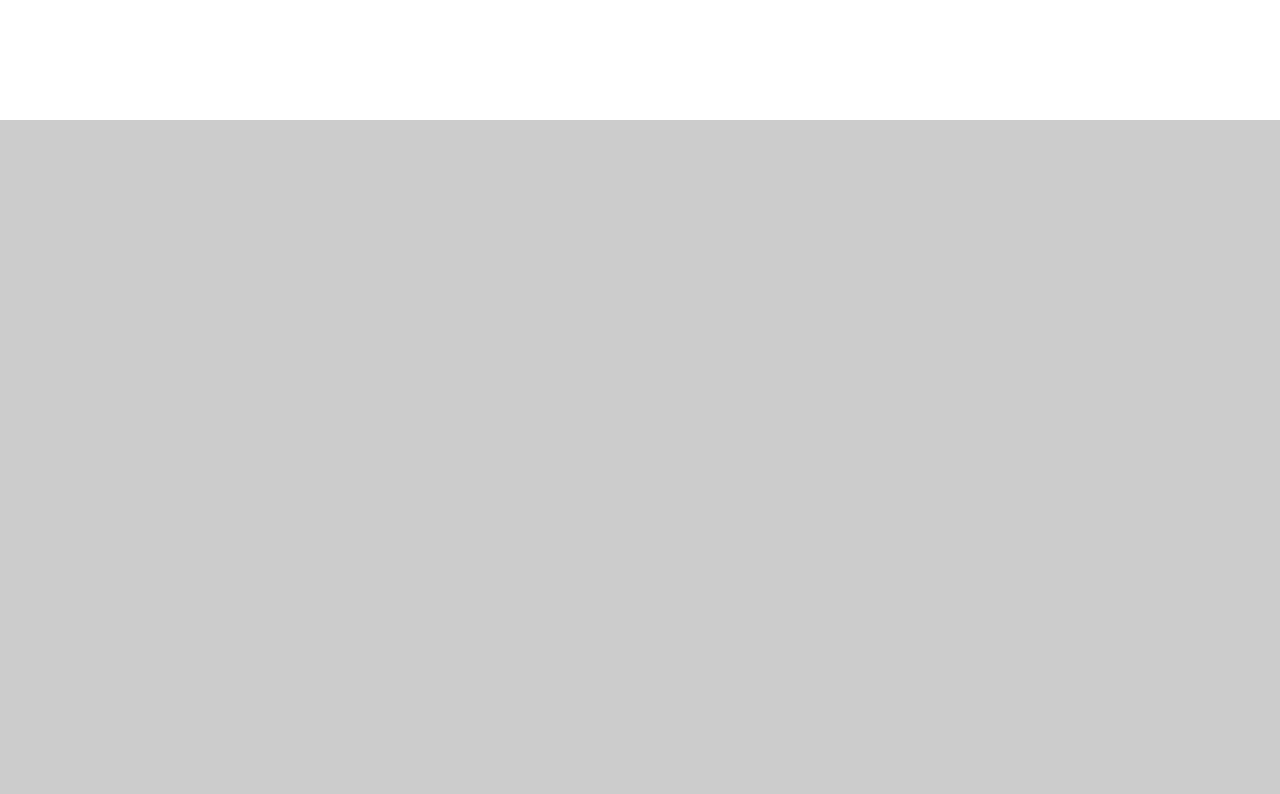
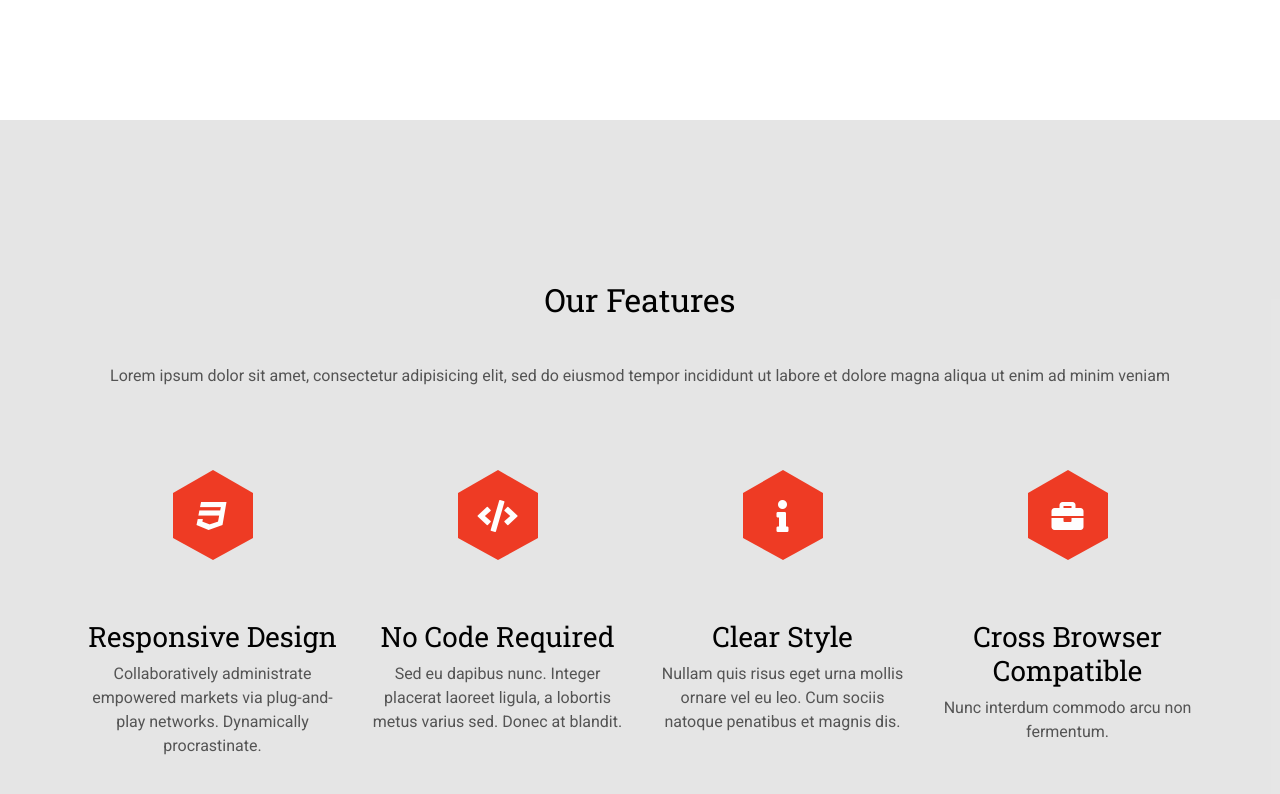
Before and after one commit to aleksandr-onopriyenko/landing-page, a website: page index.html in a window 1280 px wide. Shown: the part 1480-2274 px from the top of the page. Drawn offline with Linux system fonts and the light colour scheme.

Commit message:
finish features-section

```diff
--- a/assets/scss/_common.scss
+++ b/assets/scss/_common.scss
@@ -6,6 +6,8 @@ html {
 
 body {
   overflow: hidden;
+
+  color: $color-gray;
 
   font-family: $font-main;
 }
@@ -18,6 +20,16 @@ section {
 
 @for $i from 1 through 6 {
   h#{$i} {
+    color: $color-dark;
+
     font-family: $font-header;
   }
 }
+
+.about,
+.features {
+  @extend %section;
+  &-title {
+    @extend %section-title;
+  }
+}
--- a/assets/scss/_extends.scss
+++ b/assets/scss/_extends.scss
@@ -14,7 +14,8 @@
   }
 }
 
-%section-title {
+%section-title,
+%section-subtitle {
   margin-bottom: 22.5px;
 
   @include lg-md {
--- a/assets/scss/sections/_about.scss
+++ b/assets/scss/sections/_about.scss
@@ -1,10 +1,3 @@
-.about {
-  @extend %section;
-  &-title {
-    @extend %section-title;
-  }
-}
-
 .list-group {
   margin-top: -12px;
   margin-bottom: 18px;
@@ -28,9 +21,3 @@
     }
   }
 }
-
-.test {
-  background-color: #cccccc;
-
-  @extend %section;
-}
--- a/assets/scss/sections/_features.scss
+++ b/assets/scss/sections/_features.scss
@@ -0,0 +1,92 @@
+.features {
+  background-color: rgba($color-gray, 0.15);
+
+  &-subtitle {
+    @extend %section-subtitle;
+  }
+
+  &-item {
+    &__icon {
+      position: relative;
+
+      width: 80px;
+      height: 45px;
+      margin: 60px auto 82px;
+
+      color: $color-light;
+      background: $color-accent;
+
+      font-size: 2rem;
+
+      @include lg-md {
+        margin-top: 68px;
+      }
+      @include md {
+        width: 68px;
+        height: 38px;
+        margin-top: 60px;
+        margin-bottom: 70px;
+
+        font-size: 1.5rem;
+        &:before {
+          top: -19px;
+
+          border-right-width: 34px;
+          border-bottom-width: 19px;
+          border-left-width: 34px;
+        }
+        &:after {
+          bottom: -19px;
+
+          border-top-width: 19px;
+          border-right-width: 34px;
+          border-left-width: 34px;
+        }
+      }
+
+      &:before {
+        position: absolute;
+        top: -23px;
+        left: 0;
+
+        width: 0;
+        height: 0;
+
+        content: "";
+
+        border-right: 40px solid transparent;
+        border-bottom: 23px solid $color-accent;
+        border-left: 40px solid transparent;
+      }
+
+      &:after {
+        position: absolute;
+        bottom: -22px;
+        left: 0;
+
+        width: 0;
+        height: 0;
+
+        content: "";
+
+        border-top: 22px solid $color-accent;
+        border-right: 40px solid transparent;
+        border-left: 40px solid transparent;
+      }
+
+      i {
+        position: absolute;
+        top: 50%;
+        left: 50%;
+
+        transform: translate(-50%, -50%);
+      }
+    }
+
+    &-description {
+      &__text {
+        color: $color-gray;
+      }
+    }
+  }
+}
--- a/index.html
+++ b/index.html
@@ -199,7 +199,70 @@
 
   </section>
 
-  <section class="test"></section>
+  <section class="features">
+    <div class="container">
+      <div class="row">
+        <div class="col-12">
+          <h2 class="features-title text-center" data-aos="fade-up">Our Features</h2>
+        </div>
+        <div class="col-12">
+          <p class="features-subtitle text-center" data-aos="fade-up" data-aos-delay="200">Lorem ipsum dolor sit amet,
+            consectetur
+            adipisicing elit, sed do
+            eiusmod tempor
+            incididunt ut labore et dolore magna aliqua ut enim ad minim veniam</p>
+        </div>
+      </div>
+      <div class="row">
+        <div class="col-sm-12 col-md-6 col-lg-3">
+          <div class="features-item" data-aos="fade-up-right" data-aos-duration="400" data-aos-delay="300">
+            <div class="features-item__icon"><i class="fab fa-css3"></i></div>
+            <div class="features-item-description">
+              <h3 class="features-item-description__title text-center">Responsive Design</h3>
+              <div class="features-item-description__text text-center">
+                <p>Collaboratively administrate empowered markets via plug-and-play networks. Dynamically procrastinate.
+                </p>
+              </div>
+            </div>
+          </div>
+        </div>
+        <div class="col-sm-12 col-md-6 col-lg-3">
+          <div class="features-item" data-aos="fade-up" data-aos-duration="400" data-aos-delay="500">
+            <div class="features-item__icon"><i class="fas fa-code"></i></div>
+            <div class="features-item-description">
+              <h3 class="features-item-description__title text-center">No Code Required</h3>
+              <div class="features-item-description__text text-center">
+                <p>Sed eu dapibus nunc. Integer placerat laoreet ligula, a lobortis metus varius sed. Donec at blandit.
+                </p>
+              </div>
+            </div>
+          </div>
+        </div>
+        <div class="col-sm-12 col-md-6 col-lg-3">
+          <div class="features-item" data-aos="fade-up" data-aos-duration="400" data-aos-delay="700">
+            <div class="features-item__icon"><i class="fas fa-info"></i></div>
+            <div class="features-item-description">
+              <h3 class="features-item-description__title text-center">Clear Style</h3>
+              <div class="features-item-description__text text-center">
+                <p>Nullam quis risus eget urna mollis ornare vel eu leo. Cum sociis natoque penatibus et magnis dis.</p>
+              </div>
+            </div>
+          </div>
+        </div>
+        <div class="col-sm-12 col-md-6 col-lg-3">
+          <div class="features-item" data-aos="fade-up-left" data-aos-duration="400" data-aos-delay="900">
+            <div class="features-item__icon"><i class="fas fa-briefcase"></i></div>
+            <div class="features-item-description">
+              <h3 class="features-item-description__title text-center">Cross Browser Compatible</h3>
+              <div class="features-item-description__text text-center">
+                <p>Nunc interdum commodo arcu non fermentum.</p>
+              </div>
+            </div>
+          </div>
+        </div>
+      </div>
+    </div>
+  </section>
 
   <script src="libs/jquery/dist/jquery.min.js"></script>
   <script src="libs/popper.js/dist/umd/popper.min.js"></script>
```
Also changed, not shown: assets/css/style.css.
